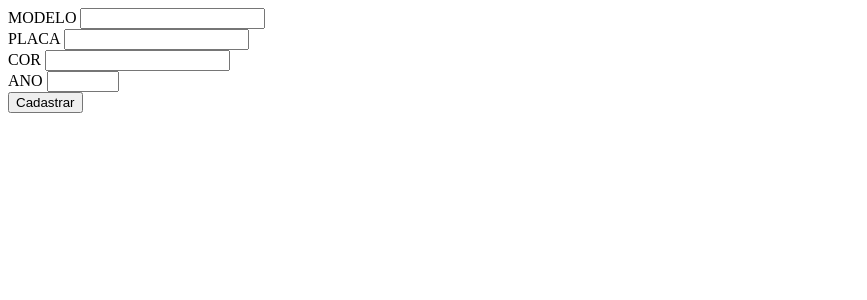
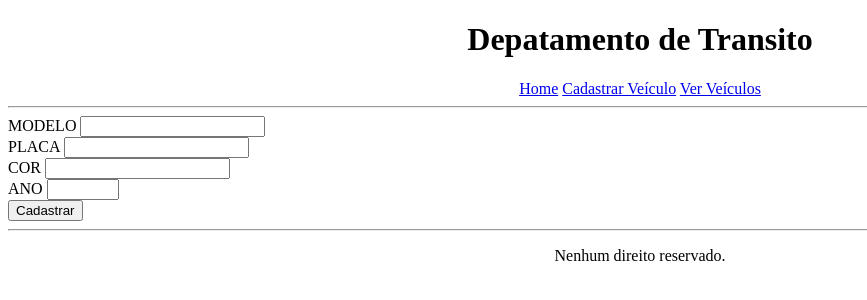
Before and after one commit to Eoleonardo/Departamento-de-Transito, a Node server app: page /veiculos/cadastro in a window 1280 px wide. Shown: the top 300 px of the page, without its empty margins (0-867 px from the left). Run offline with Node 20, Linux system fonts and the light colour scheme; some libraries are stand-ins or nearby versions.

Commit message:
renderizando veiculos em handba aula1404

```diff
--- a/controllers/VeiculoController.js
+++ b/controllers/VeiculoController.js
@@ -5,7 +5,8 @@ const client = new PrismaClient();
 
 class VeiculoController {
     static formCadastro(req, res){
-        res.sendFile(path.join(__dirname, "../", "views", "formVeiculo.html"))
+        res.render('formVeiculo')
+        //res.sendFile(path.join(__dirname, "../", "views", "formVeiculo.html"))
     }
     static async cadastrar(req, res){
 
@@ -24,7 +25,7 @@ class VeiculoController {
     static async buscarTodos(req, res){
      const veiculos = await client.veiculo.findMany({});
 
-     res.send(JSON.stringify(veiculos));
+     res.render("veiculos", {veiculos});
     }
 }
 
--- a/index.js
+++ b/index.js
@@ -9,7 +9,8 @@ app.engine("handlebars", exphbs.engine());
 app.set("view engine", "handlebars")
 
 app.get("/", (req, res) => {
-    res.send("HELLO BABY");
+    res.render("home")
+    //res.send("HELLO BABY");
 });
 
 const veiculoRoutes = require("./routes/veiculoRoutes");
--- a/views/formVeiculo.html
+++ b/views/formVeiculo.handlebars
@@ -1,11 +1,4 @@
-<!DOCTYPE html>
-<html lang="en">
-<head>
-    <meta charset="UTF-8">
-    <meta name="viewport" content="width=device-width, initial-scale=1.0">
-    <title>Document</title>
-</head>
-<body>
+
     <form action="/veiculos/cadastro" method="post">
     <div>
         <label for="modelo">MODELO</label>
@@ -28,5 +21,3 @@
     </div>
      <input type="submit" value="Cadastrar">
   </form>
-</body>
-</html>
--- /dev/null
+++ b/views/home.handlebars
@@ -0,0 +1 @@
+<h1>Bem Vindo</h1>
--- /dev/null
+++ b/views/layouts/main.handlebars
@@ -0,0 +1,26 @@
+<!DOCTYPE html>
+<html lang="en">
+<head>
+    <meta charset="UTF-8">
+    <meta name="viewport" content="width=device-width, initial-scale=1.0">
+    <title>Document</title>
+</head>
+<body>
+    <header style="text-align: center;">
+        <h1>Depatamento de Transito</h1>
+        <nav>
+            <a href="/">Home</a>
+            <a href="/veiculos/cadastro">Cadastrar Veículo</a>
+            <a href="/veiculos/todos">Ver Veículos</a>
+        </nav>
+    </header>
+<hr>
+    <main>
+        {{{body}}}
+    </main>
+<hr>
+    <footer style="text-align: center;">
+        <p>Nenhum direito reservado.</p>
+    </footer>
+</body>
+</html>
--- /dev/null
+++ b/views/veiculos.handlebars
@@ -0,0 +1,5 @@
+<h1>Veículos Cadastrados</h1>
+
+{{#each veiculos}}
+  <p>Vilson</p>
+{{/each}}
```
Also changed, not shown: prisma/dev.db.
